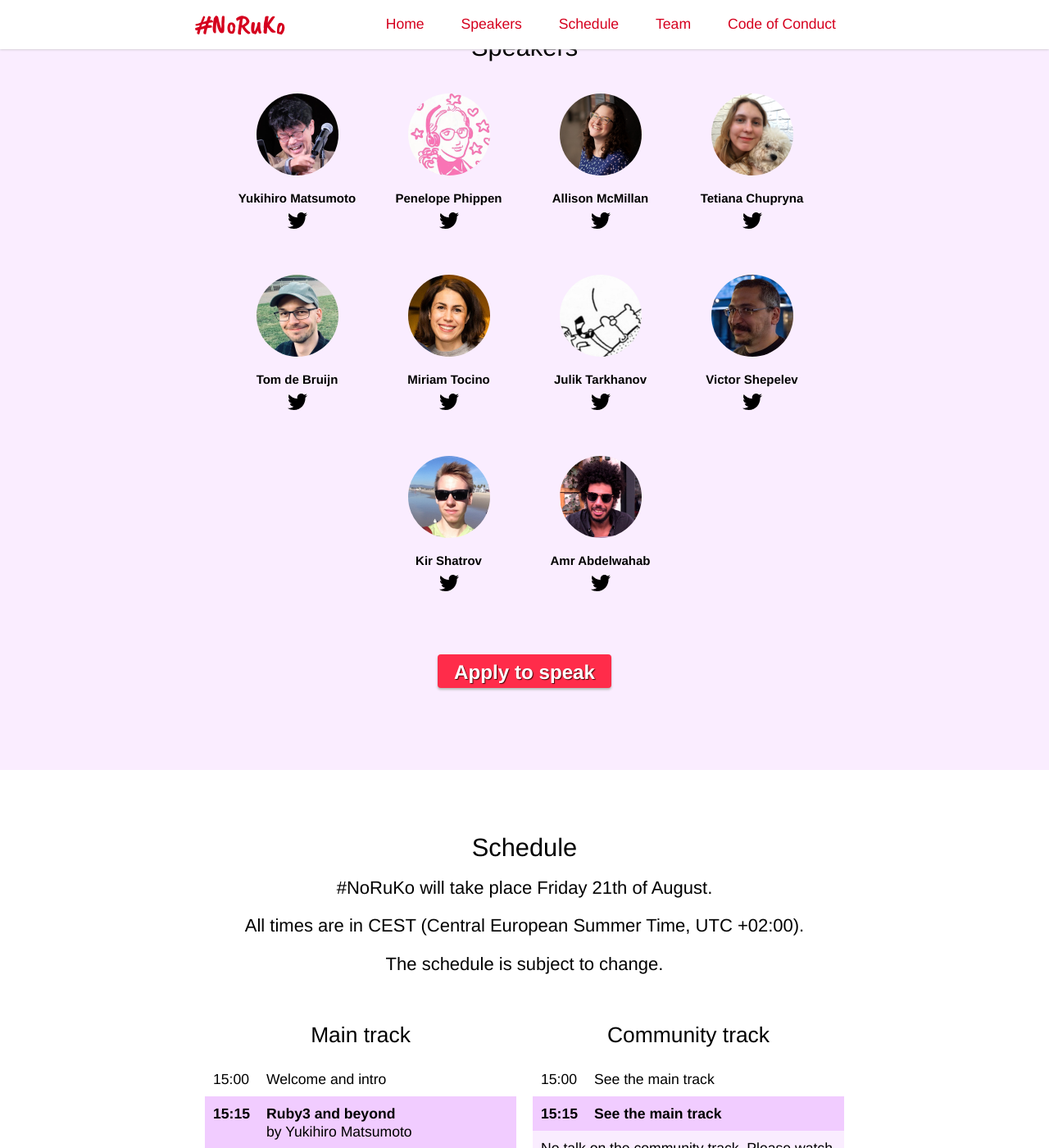
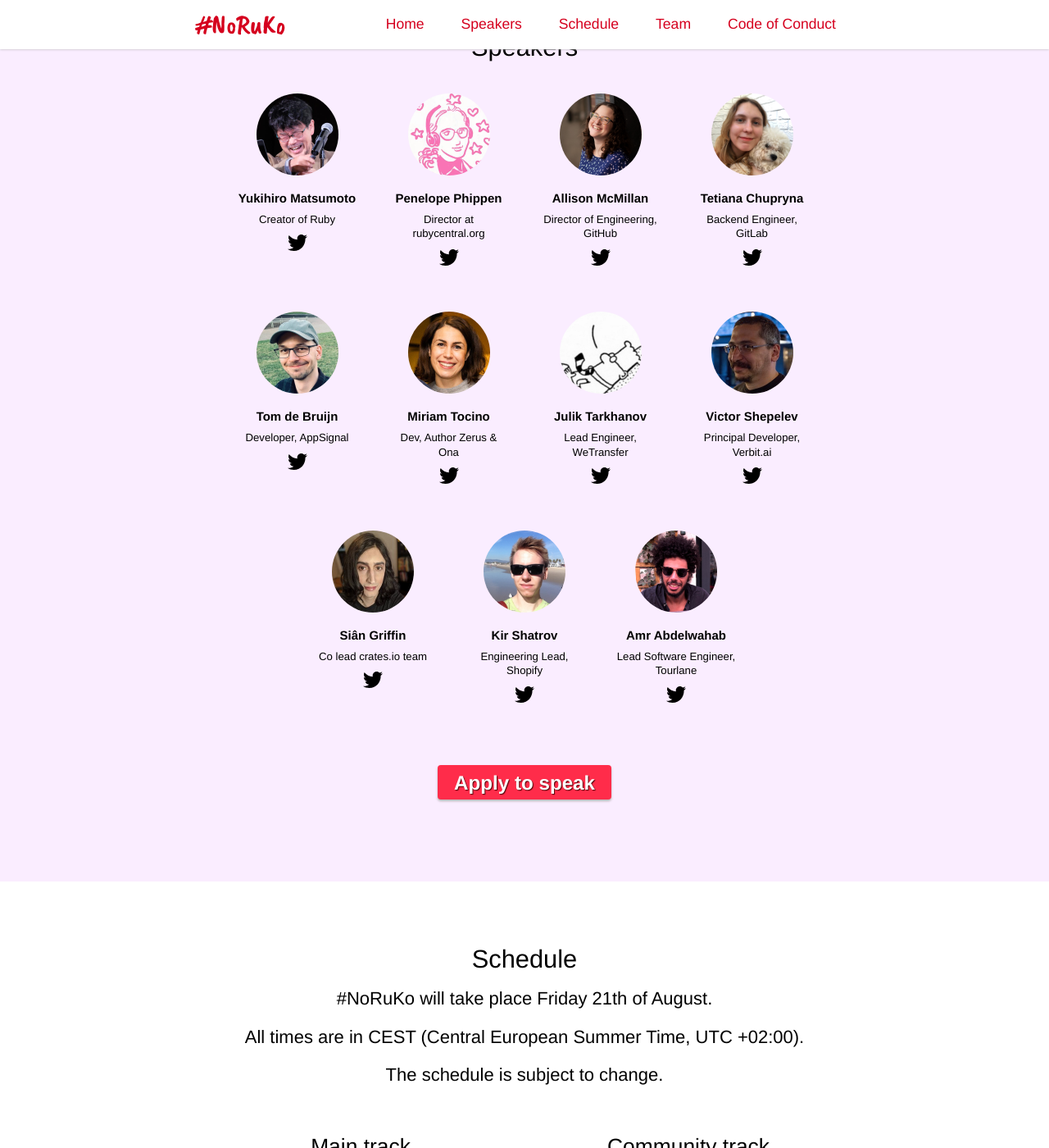
Before and after one commit to rubynl/noruko.org, a Jekyll site: the page built from index.html, in a window 1280 px wide and 1400 px high, scrolled down 937 px. Shown: the whole window at 82% size. Built offline with Jekyll 4.4.1, drawn with Linux system fonts in a browser that asks for light colours.

Commit message:
add Sian, add titles for speakers

```diff
--- a/index.html
+++ b/index.html
@@ -45,6 +45,7 @@
         <h3 class="name">
           Yukihiro Matsumoto
         </h3>
+        <p class="bio">Creator of Ruby</p>
         <p class="social">
           <a href="https://twitter.com/yukihiro_matz">
             <svg class="tw-icon" preserveAspectRatio="xMidYMid meet" viewBox="0 0 24 20">
@@ -59,6 +60,7 @@
         <h3 class="name">
           Penelope Phippen
         </h3>
+        <p class="bio">Director at rubycentral.org</p>
         <p class="social">
           <a href="https://twitter.com/penelope_zone">
             <svg class="tw-icon" preserveAspectRatio="xMidYMid meet" viewBox="0 0 24 20">
@@ -73,6 +75,7 @@
         <h3 class="name">
           Allison McMillan
         </h3>
+        <p class="bio">Director of Engineering, GitHub</p>
         <p class="social">
           <a href="https://twitter.com/allie_p">
             <svg class="tw-icon" preserveAspectRatio="xMidYMid meet" viewBox="0 0 24 20">
@@ -87,6 +90,7 @@
         <h3 class="name">
           Tetiana Chupryna
         </h3>
+        <p class="bio">Backend Engineer, GitLab</p>
         <p class="social">
           <a href="https://twitter.com/TetianaOfficial">
             <svg class="tw-icon" preserveAspectRatio="xMidYMid meet" viewBox="0 0 24 20">
@@ -101,6 +105,7 @@
         <h3 class="name">
           Tom de Bruijn
         </h3>
+        <p class="bio">Developer, AppSignal</p>
         <p class="social">
           <a href="https://twitter.com/tombruijn">
             <svg class="tw-icon" preserveAspectRatio="xMidYMid meet" viewBox="0 0 24 20">
@@ -115,6 +120,7 @@
         <h3 class="name">
           Miriam Tocino
         </h3>
+        <p class="bio">Dev, Author Zerus & Ona</p>
         <p class="social">
           <a href="https://twitter.com/miriamtocino">
             <svg class="tw-icon" preserveAspectRatio="xMidYMid meet" viewBox="0 0 24 20">
@@ -129,6 +135,7 @@
         <h3 class="name">
           Julik Tarkhanov
         </h3>
+        <p class="bio">Lead Engineer, WeTransfer</p>
         <p class="social">
           <a href="https://twitter.com/JulikT">
             <svg class="tw-icon" preserveAspectRatio="xMidYMid meet" viewBox="0 0 24 20">
@@ -143,8 +150,24 @@
         <h3 class="name">
           Victor Shepelev
         </h3>
+        <p class="bio">Principal Developer, Verbit.ai</p>
         <p class="social">
           <a href="https://twitter.com/zverok">
+            <svg class="tw-icon" preserveAspectRatio="xMidYMid meet" viewBox="0 0 24 20">
+              <use href="#tw-icon" xlink:href="#tw-icon" xmlns:xlink="http://www.w3.org/1999/xlink"></use>
+            </svg>
+          </a>
+        </p>
+      </div>
+
+      <div class="person">
+        <img src="/assets/images/people/sian_griffin.jpg">
+        <h3 class="name">
+          Siân Griffin
+        </h3>
+        <p class="bio">Co lead crates.io team</p>
+        <p class="social">
+          <a href="https://twitter.com/sgrif">
             <svg class="tw-icon" preserveAspectRatio="xMidYMid meet" viewBox="0 0 24 20">
               <use href="#tw-icon" xlink:href="#tw-icon" xmlns:xlink="http://www.w3.org/1999/xlink"></use>
             </svg>
@@ -157,6 +180,7 @@
         <h3 class="name">
           Kir Shatrov
         </h3>
+        <p class="bio">Engineering Lead, Shopify</p>
         <p class="social">
           <a href="https://twitter.com/kirshatrov">
             <svg class="tw-icon" preserveAspectRatio="xMidYMid meet" viewBox="0 0 24 20">
@@ -171,6 +195,7 @@
         <h3 class="name">
           Amr Abdelwahab
         </h3>
+        <p class="bio">Lead Software Engineer, Tourlane</p>
         <p class="social">
           <a href="https://twitter.com/amrAbdelwahab">
             <svg class="tw-icon" preserveAspectRatio="xMidYMid meet" viewBox="0 0 24 20">
```
Also changed, not shown: assets/images/people/sian_griffin.jpg (added).
